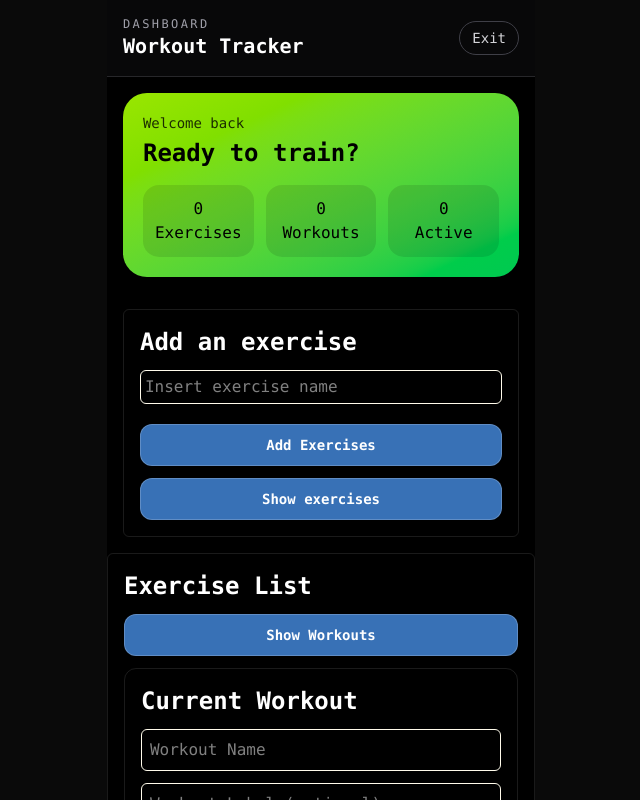
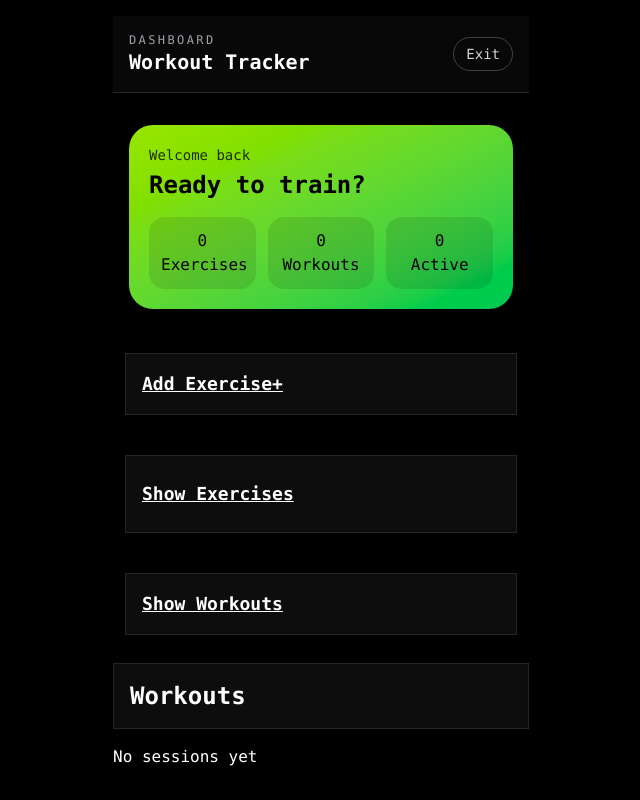
Before and after one commit to clydexmarty09/workout-tracker, a Next.js app: page /front-page in a window 1280 px wide. Shown: the top 800 px of the page, without its empty margins (319-959 px from the left). Built offline with nearby package versions, Linux system fonts and the light colour scheme.

Commit message:
completelt restructuring and making a new branch

```diff
--- a/app/front-page/page.tsx
+++ b/app/front-page/page.tsx
@@ -20,6 +20,8 @@ export default function FrontPage() {
 
     // for tabbing the other sections of the site
     const [showAddExercise, setShowAddExercise] = useState(false);
+    const [showExercises, setShowExercise] = useState(false);
+    const [showWorkouts, setShowWorkouts] = useState(false);
 
     async function handleAddSession(workoutId: number) {
         try {
@@ -266,7 +268,9 @@ export default function FrontPage() {
 
     return (
 
-        <main className="bg-black min-h-dvh mx-auto max-w-md">
+        <main className="min-h-dvh bg-black text-white">
+
+            <div className="mx-auto flex max-w-md flex-col gap-4 p-4">
 
             <header className="header">
                 <div className="flex items-center justify-between px-4 py-4">
@@ -311,12 +315,28 @@ export default function FrontPage() {
                 </div>
             </section>
 
-        <section className="p-4">
-            <div className="add-exercise-card">
+        <section className="p-3">
 
-                <h1 className="text-left text-2xl font-bold"> Add an exercise </h1>
+
+            <div className="card">
+
+             <button
+            onClick={()=> setShowAddExercise(prev => !prev)}
+
+            >
+
+
+            <h2 className="underline text-left text-lg font-semibold"> { showAddExercise ? "Hide" : "Add Exercise+"} </h2>
+
+
+
+            </button>
+
+
+                { showAddExercise &&
 
                     <form className="flex flex-col gap-5">
+                        <h3 className="text-md"> Add an exercise:  </h3>
                         <input
                         className="border border-amber-50 rounded-md p-1 w-full"
                         value={exerciseName}
@@ -326,20 +346,31 @@ export default function FrontPage() {
                         />
 
                         <button className="btn" type="button" onClick={handleAddExercise}> Add Exercises </button>
+
                     </form>
 
-                <button className="btn" type="button" onClick={fetchExercises}> Show exercises</button>
+                }
 
                 </div>
             </section>
 
-            <section className="add-exercise-card">
-                <div>
-                    <h2 className="font-semibold text-2xl"> Exercise List </h2>
+            <section className="p-3">
+                <div className="card">
+                    <button className="my-2" type="button" onClick={()=> {
+                        setShowExercise(prev=>!prev);
+                        fetchExercises();
+                    }}>
+
+                    <h3 className="underline text-lg font-semibold text-left"> {showExercises? "Hide": "Show Exercises"} </h3>
+                     </button>
 
 
+
+                    { showExercises && (
+                    <>
                         { loading && <p> Loading ... </p>}
                         { error && <p className="text-red-500"> { error} </p>}
+                        <h2 className="text-md"> Exercise List </h2>
                         { exercises.map((e)=> (
                             <div className="flex gap-3" key={e.id}>
                                 <p className="flex-1"> {e.name} </p>
@@ -348,13 +379,27 @@ export default function FrontPage() {
                         ))}
 
 
-                    {/* <button className="btn-2 w-55" onClick={closeExercises}> Close </button> */}
+                        <button type="button" className="btn-2 w-full" onClick={closeExercises}> Close </button>
+                  </>
+                  )}
 
                 </div>
 
-                <button className="btn w-full" type="button" onClick={fetchWorkouts}> Show Workouts</button>
+                </section>
 
-                <div className="exercises-card">
+                <section className="p-3">
+
+                   <div className="card">
+                    <button type="button" onClick={()=> {
+                        setShowWorkouts(prev=>!prev);
+                        fetchWorkouts();
+                    }}>
+
+                        <h3 className="text-left underline text-lg font-semibold"> {showWorkouts ? "Hide": "Show Workouts"} </h3>
+                    </button>
+
+                    { showWorkouts &&
+                        <div className="flex flex-col gap-4">
                             <h2 className="font-semibold text-2xl"> Current Workout </h2>
                             { selectedExercises.map((exercise)=> (
                                 <div className="flex gap-3" key={exercise.id}>
@@ -383,10 +428,13 @@ export default function FrontPage() {
                             <button className="btn" type="button" onClick={handleCreateWorkout}> Create Workout </button>
                         </div>
 
+                    }
+
+                    </div>
             </section>
 
 
-            <div className="add-exercise-card">
+            <div className="card">
                 <h2 className="text-left text-2xl font-semibold"> Workouts </h2>
                 { workouts.map((w)=> (
                     <div className="flex text-left flex-col gap-3" key={w.id}>
@@ -416,6 +464,8 @@ export default function FrontPage() {
                 )}
             </div>
 
+            </div>
+
         </main>
     )
 }
--- a/app/globals.css
+++ b/app/globals.css
@@ -46,14 +46,9 @@
     @apply text-center p-4 min-h-dvh flex flex-col gap-4 bg-black mx-auto max-w-md;
   }
 
-  .add-exercise-card {
-    @apply flex flex-col gap-3 border rounded-md border-white/10 p-4;
+  .card {
+    @apply border border-white/10 bg-white/5 p-4 shadow-sm;
   }
-
-  .exercises-card {
-    @apply flex gap-3 flex-col text-left border border-white/10 p-4 rounded-xl;
-  }
-
 
   .landing-outer {
     @apply min-h-dvh bg-black flex items-center justify-center;
```
Lines whose indentation alone changed are shown as unchanged.
